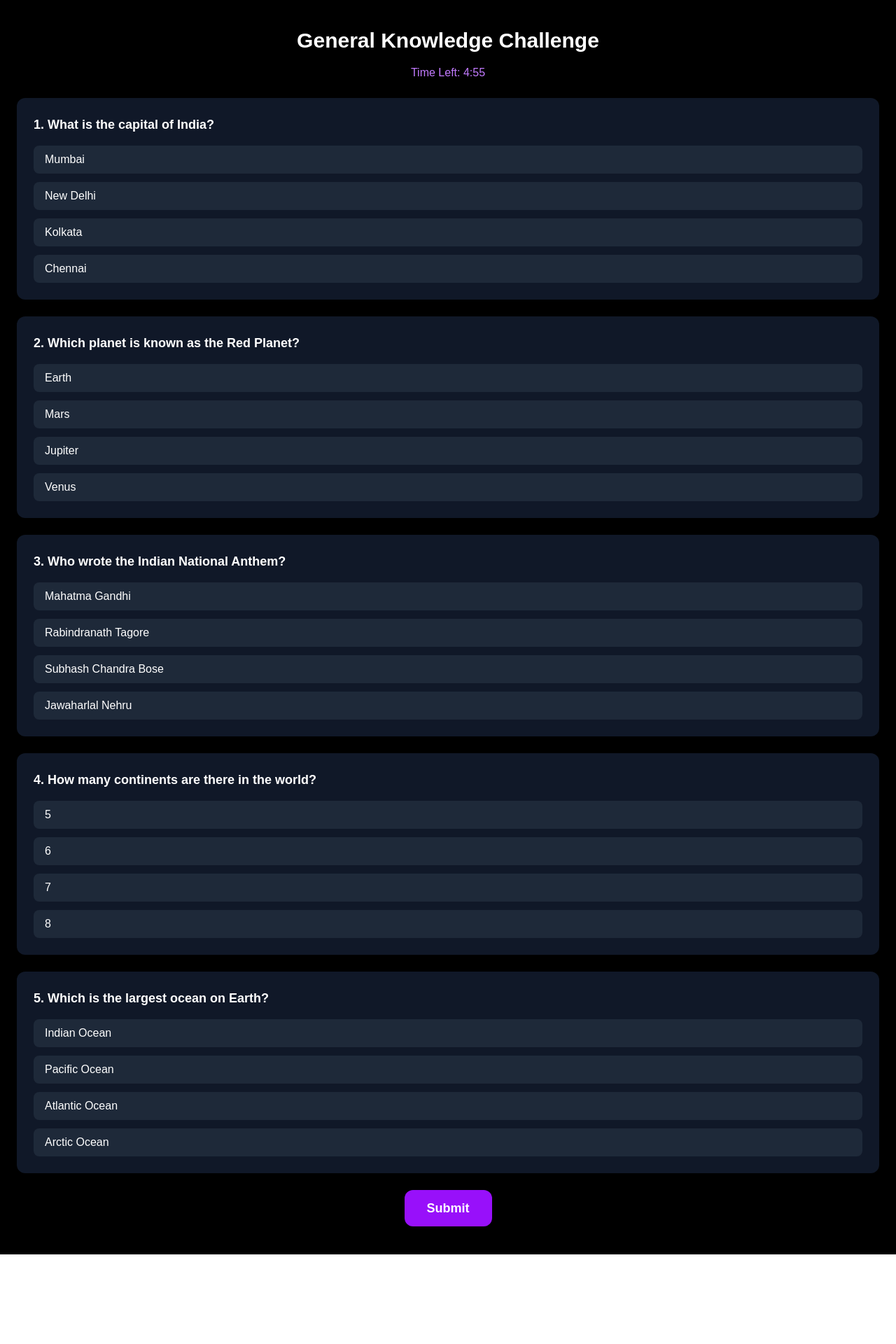
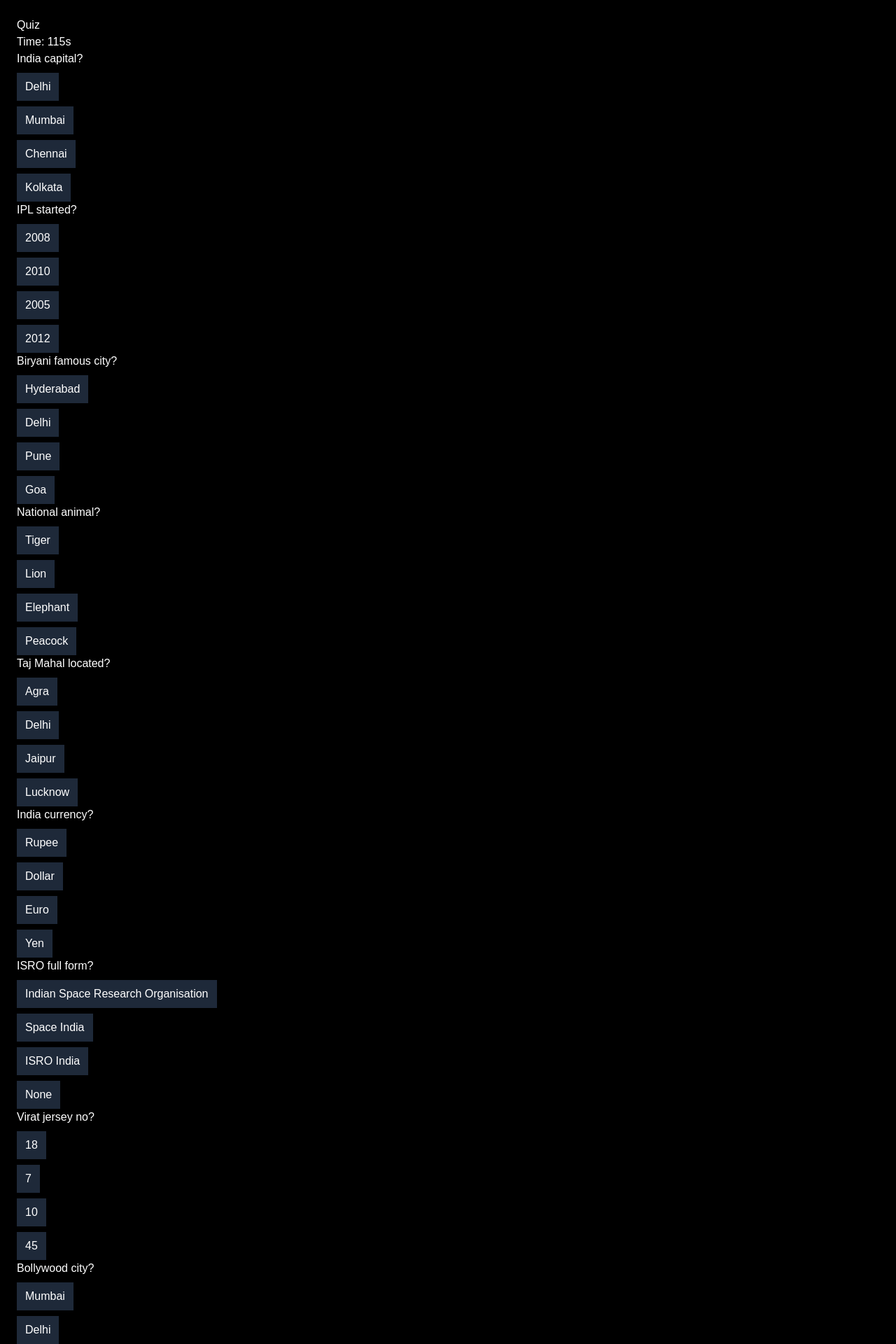
Before and after one commit to saiganesheswaraprasad2004/monitor-challenge, a Next.js app: page /challenge in a window 1280 px wide. Shown: the top 1920 px of the page at 70% size. Before the commit the page ends 1792 px from the top, so only its background shows below. Built offline with nearby package versions, Linux system fonts and the light colour scheme; no server answers.

Commit message:
Update page.tsx

```diff
--- a/app/challenge/page.tsx
+++ b/app/challenge/page.tsx
@@ -1,166 +1,87 @@
 "use client";
 
-import { useState, useEffect } from "react";
+import { useSearchParams } from "next/navigation";
+import { useEffect, useState } from "react";
 import { supabase } from "@/lib/supabase";
 
-type Question = {
-  question: string;
-  options: string[];
-  answer: string;
-};
-
-const questions: Question[] = [
-  {
-    question: "What is the capital of India?",
-    options: ["Mumbai", "New Delhi", "Kolkata", "Chennai"],
-    answer: "New Delhi",
-  },
-  {
-    question: "Which planet is known as the Red Planet?",
-    options: ["Earth", "Mars", "Jupiter", "Venus"],
-    answer: "Mars",
-  },
-  {
-    question: "Who wrote the Indian National Anthem?",
-    options: [
-      "Mahatma Gandhi",
-      "Rabindranath Tagore",
-      "Subhash Chandra Bose",
-      "Jawaharlal Nehru",
-    ],
-    answer: "Rabindranath Tagore",
-  },
-  {
-    question: "How many continents are there in the world?",
-    options: ["5", "6", "7", "8"],
-    answer: "7",
-  },
-  {
-    question: "Which is the largest ocean on Earth?",
-    options: [
-      "Indian Ocean",
-      "Pacific Ocean",
-      "Atlantic Ocean",
-      "Arctic Ocean",
-    ],
-    answer: "Pacific Ocean",
-  },
+const questions = [
+  { q: "India capital?", o: ["Delhi","Mumbai","Chennai","Kolkata"], a: "Delhi" },
+  { q: "IPL started?", o: ["2008","2010","2005","2012"], a: "2008" },
+  { q: "Biryani famous city?", o: ["Hyderabad","Delhi","Pune","Goa"], a: "Hyderabad" },
+  { q: "National animal?", o: ["Tiger","Lion","Elephant","Peacock"], a: "Tiger" },
+  { q: "Taj Mahal located?", o: ["Agra","Delhi","Jaipur","Lucknow"], a: "Agra" },
+  { q: "India currency?", o: ["Rupee","Dollar","Euro","Yen"], a: "Rupee" },
+  { q: "ISRO full form?", o: ["Indian Space Research Organisation","Space India","ISRO India","None"], a: "Indian Space Research Organisation" },
+  { q: "Virat jersey no?", o: ["18","7","10","45"], a: "18" },
+  { q: "Bollywood city?", o: ["Mumbai","Delhi","Chennai","Kolkata"], a: "Mumbai" },
+  { q: "India independence year?", o: ["1947","1950","1930","1960"], a: "1947" },
 ];
 
 export default function Challenge() {
-  const [answers, setAnswers] = useState<{ [key: number]: string }>({});
-  const [timeLeft, setTimeLeft] = useState(300); // 5 minutes
+  const searchParams = useSearchParams();
+  const email = searchParams.get("email");
+
+  const [answers, setAnswers] = useState<any>({});
+  const [timeLeft, setTimeLeft] = useState(120);
   const [submitted, setSubmitted] = useState(false);
   const [score, setScore] = useState(0);
 
-  // Timer
   useEffect(() => {
-    if (timeLeft <= 0) {
-      handleSubmit();
-      return;
-    }
-
-    const timer = setInterval(() => {
-      setTimeLeft((prev) => prev - 1);
-    }, 1000);
-
+    if (timeLeft <= 0) submitQuiz();
+    const timer = setInterval(() => setTimeLeft((t) => t - 1), 1000);
     return () => clearInterval(timer);
   }, [timeLeft]);
 
-  const handleOptionSelect = (questionIndex: number, option: string) => {
-    if (submitted) return;
-
-    setAnswers((prev) => ({
-      ...prev,
-      [questionIndex]: option,
-    }));
-  };
-
-  const handleSubmit = async () => {
+  const submitQuiz = async () => {
     if (submitted) return;
 
     let finalScore = 0;
-
-    questions.forEach((q, index) => {
-      if (answers[index] === q.answer) {
-        finalScore += 1;
-      }
+    questions.forEach((q, i) => {
+      if (answers[i] === q.a) finalScore++;
     });
 
     setScore(finalScore);
     setSubmitted(true);
 
-    // Save result in Supabase
-    await supabase.from("participants").insert([
-      {
+    await supabase
+      .from("participants")
+      .update({
         score: finalScore,
-        time_taken: 300 - timeLeft,
-      },
-    ]);
+        time_taken: 120 - timeLeft,
+      })
+      .eq("email", email);
   };
 
   return (
-    <div className="min-h-screen bg-black text-white px-6 py-10">
-      <h1 className="text-3xl font-bold mb-4 text-center">
-        General Knowledge Challenge
-      </h1>
+    <div className="min-h-screen bg-black text-white p-6">
+      <h1>Quiz</h1>
+      <p>Time: {timeLeft}s</p>
 
-      <p className="text-center text-purple-400 mb-6">
-        Time Left: {Math.floor(timeLeft / 60)}:
-        {(timeLeft % 60).toString().padStart(2, "0")}
-      </p>
-
-      {!submitted ? (
-        <>
-          {questions.map((q, index) => (
-            <div
-              key={index}
-              className="bg-gray-900 p-6 rounded-xl mb-6 shadow-md"
+      {!submitted &&
+        questions.map((q, i) => (
+          <div key={i}>
+            <h3>{q.q}</h3>
+            {q.o.map((opt, idx) => (
+              <button
+                key={idx}
+                onClick={() =>
+                  setAnswers((prev: any) => ({ ...prev, [i]: opt }))
+                }
+                className="block bg-gray-800 px-3 py-2 mt-2"
               >
-              <h2 className="text-lg font-semibold mb-4">
-                {index + 1}. {q.question}
-              </h2>
-
-              <div className="space-y-3">
-                {q.options.map((option, i) => (
-                  <button
-                    key={i}
-                    onClick={() =>
-                      handleOptionSelect(index, option)
-                    }
-                    className={`w-full text-left px-4 py-2 rounded-lg transition
-                      ${
-                        answers[index] === option
-                          ? "bg-purple-600"
-                          : "bg-gray-800 hover:bg-gray-700"
-                      }`}
-                  >
-                    {option}
+                {opt}
               </button>
             ))}
           </div>
-            </div>
         ))}
 
-          <div className="text-center">
-            <button
-              onClick={handleSubmit}
-              className="bg-purple-600 px-8 py-3 rounded-xl text-lg font-semibold hover:bg-purple-700"
-            >
+      {!submitted && (
+        <button onClick={submitQuiz} className="bg-purple-600 px-4 py-2">
           Submit
         </button>
-          </div>
-        </>
-      ) : (
-        <div className="text-center mt-10">
-          <h2 className="text-2xl font-bold">
-            🎉 Your Score: {score} / {questions.length}
-          </h2>
-          <p className="text-gray-400 mt-4">
-            Results have been recorded.
-          </p>
-        </div>
       )}
+
+      {submitted && <h2>Your Score: {score}</h2>}
     </div>
   );
 }
```
Lines whose indentation alone changed are shown as unchanged.
